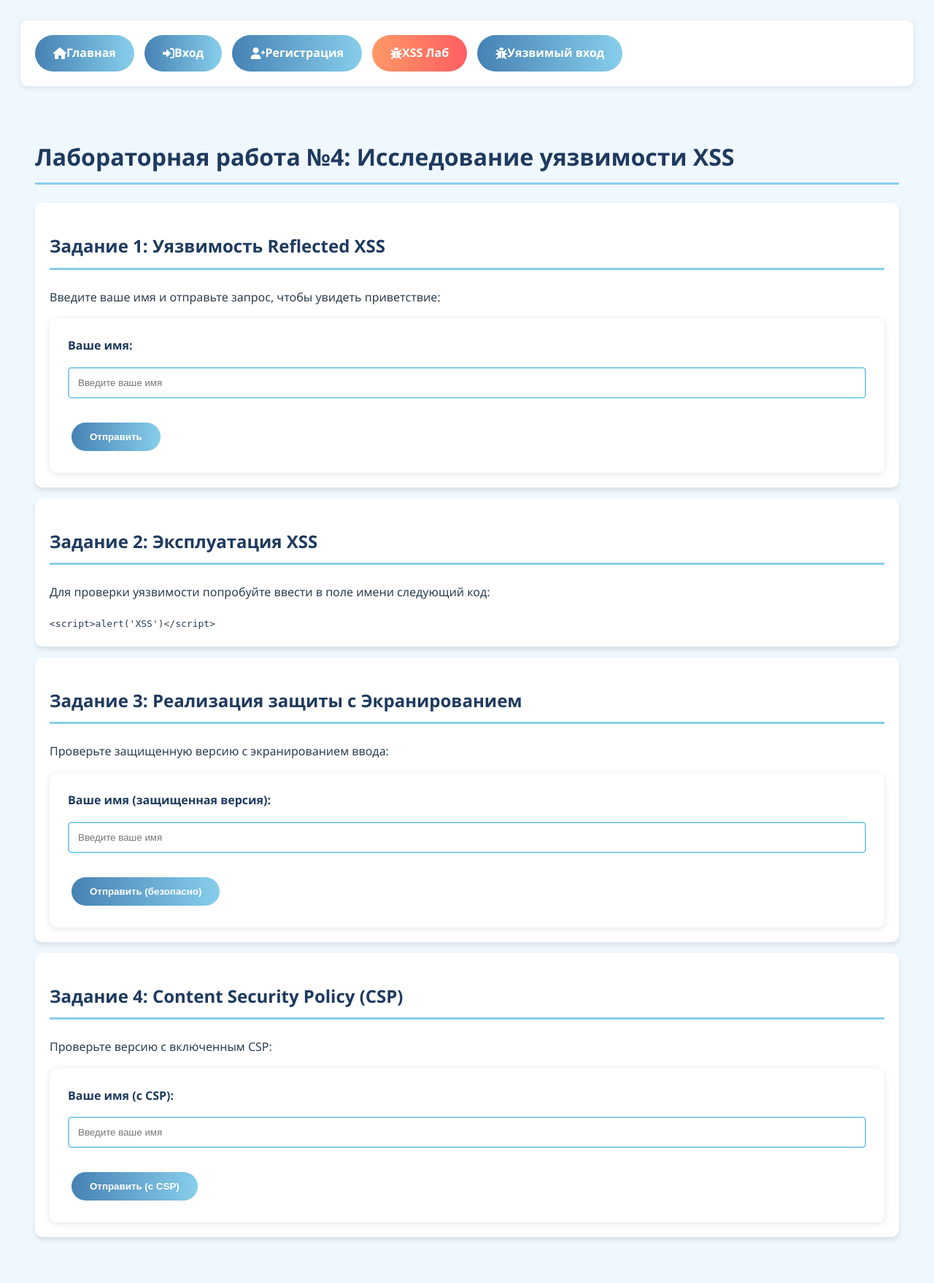
After one commit to SpaceM1x/StudyCenter, a Flask app: page /xss_lab in a window 1280 px wide. The commit adds this page. Shown: the whole page at 73% size. Run offline with Flask 3, Linux system fonts and the light colour scheme.

Commit message:
Рабочее 4

```diff
--- a/app.py
+++ b/app.py
@@ -2,6 +2,7 @@ from flask import Flask, request, redirect, url_for, render_template, session, f
 from werkzeug.security import generate_password_hash, check_password_hash
 import sqlite3
 from functools import wraps  # Добавлен недостающий импорт
+from markupsafe import escape
 
 app = Flask(__name__)
 app.secret_key = 'your_secret_key_here'
@@ -253,6 +254,59 @@ def vuln_login():
 
     return render_template('vuln_login.html')
 
+
+# Лабораторная работа по XSS
+@app.route('/xss_lab')
+def xss_lab():
+    greeting = request.args.get('greeting', None)
+    safe_greeting = request.args.get('safe_greeting', None)
+    csp_greeting = request.args.get('csp_greeting', None)
+    return render_template('xss_lab.html',
+                           greeting=greeting,
+                           safe_greeting=safe_greeting,
+                           csp_greeting=csp_greeting)
+
+
+# Задание 1: Уязвимость Reflected XSS
+@app.route('/xss_reflected')
+def xss_reflected():
+    name = request.args.get('name', 'Гость')
+    greeting = f'<h1>Привет, {name}!</h1>'
+    return redirect(url_for('xss_lab', greeting=greeting))
+
+
+# Задание 3: Защита с помощью экранирования
+@app.route('/xss_protected')
+def xss_protected():
+    name = escape(request.args.get('name', 'Гость'))
+    safe_greeting = f'<h1>Привет, {name}!</h1>'
+    return redirect(url_for('xss_lab', safe_greeting=safe_greeting))
+
+
+# Задание 4: Защита с использованием CSP
+@app.route('/xss_csp')
+def xss_csp():
+    name = request.args.get('name', 'Гость')
+
+    # Преобразуем HTML-теги для отображения как текст
+    display_name = name.replace('<', '&lt;').replace('>', '&gt;')
+
+    # При этом сохраняем структуру HTML для заголовка
+    greeting = f'<h1>Привет, {display_name}!</h1>'
+
+    # Рендерим шаблон напрямую
+    response = render_template('xss_lab.html',
+                               greeting=None,
+                               safe_greeting=None,
+                               csp_greeting=greeting)
+
+    # Добавляем заголовок CSP
+    response = app.make_response(response)
+    response.headers[
+        'Content-Security-Policy'] = "default-src 'self'; style-src 'self' 'unsafe-inline'; script-src 'none'"
+
+    return response
+
 # Выход
 @app.route('/logout')
 def logout():
--- a/templates/base.html
+++ b/templates/base.html
@@ -16,19 +16,25 @@
         <a href="{{ url_for('logout') }}" class="button">
             <i class="fas fa-sign-out-alt"></i> Выход
         </a>
-    {% else %}
+        {% else %}
         <a href="{{ url_for('login') }}" class="button">
             <i class="fas fa-sign-in-alt"></i> Вход
         </a>
         <a href="{{ url_for('register') }}" class="button">
             <i class="fas fa-user-plus"></i> Регистрация
         </a>
-    {% endif %}
-    {% if 'user_id' not in session %}
+        {% endif %}
+
+        <!-- Добавляем кнопку для XSS лабораторной работы -->
+        <a href="{{ url_for('xss_lab') }}" class="button" style="background: linear-gradient(to right, #ff9966, #ff5e62);">
+            <i class="fas fa-bug"></i> XSS Лаб
+        </a>
+
+        {% if 'user_id' not in session %}
         <a href="{{ url_for('vuln_login') }}" class="button button-warning">
             <i class="fas fa-bug"></i> Уязвимый вход
         </a>
-    {% endif %}
+        {% endif %}
     </div>
     {% with messages = get_flashed_messages(with_categories=true) %}
         {% if messages %}
--- /dev/null
+++ b/templates/xss_lab.html
@@ -0,0 +1,66 @@
+{% extends "base.html" %}
+{% block title %}XSS Лабораторная работа{% endblock %}
+
+{% block content %}
+<h1>Лабораторная работа №4: Исследование уязвимости XSS</h1>
+
+<div class="card">
+    <h2>Задание 1: Уязвимость Reflected XSS</h2>
+    <p>Введите ваше имя и отправьте запрос, чтобы увидеть приветствие:</p>
+    <form action="{{ url_for('xss_reflected') }}" method="get">
+        <div class="form-group">
+            <label for="name">Ваше имя:</label>
+            <input type="text" id="name" name="name" placeholder="Введите ваше имя">
+        </div>
+        <button type="submit" class="button">Отправить</button>
+    </form>
+    {% if greeting %}
+    <div class="card">
+        <h3>Результат:</h3>
+        {{ greeting|safe }}
+    </div>
+    {% endif %}
+</div>
+
+<div class="card">
+    <h2>Задание 2: Эксплуатация XSS</h2>
+    <p>Для проверки уязвимости попробуйте ввести в поле имени следующий код:</p>
+    <code>&lt;script&gt;alert('XSS')&lt;/script&gt;</code>
+</div>
+
+<div class="card">
+    <h2>Задание 3: Реализация защиты с Экранированием</h2>
+    <p>Проверьте защищенную версию с экранированием ввода:</p>
+    <form action="{{ url_for('xss_protected') }}" method="get">
+        <div class="form-group">
+            <label for="name_safe">Ваше имя (защищенная версия):</label>
+            <input type="text" id="name_safe" name="name" placeholder="Введите ваше имя">
+        </div>
+        <button type="submit" class="button">Отправить (безопасно)</button>
+    </form>
+    {% if safe_greeting %}
+    <div class="card">
+        <h3>Результат (безопасный):</h3>
+        {{ safe_greeting|safe }}
+    </div>
+    {% endif %}
+</div>
+
+<div class="card">
+    <h2>Задание 4: Content Security Policy (CSP)</h2>
+    <p>Проверьте версию с включенным CSP:</p>
+    <form action="{{ url_for('xss_csp') }}" method="get">
+        <div class="form-group">
+            <label for="name_csp">Ваше имя (с CSP):</label>
+            <input type="text" id="name_csp" name="name" placeholder="Введите ваше имя">
+        </div>
+        <button type="submit" class="button">Отправить (с CSP)</button>
+    </form>
+    {% if csp_greeting %}
+    <div class="card">
+        <h3>Результат (с CSP):</h3>
+        {{ csp_greeting|safe }}
+    </div>
+    {% endif %}
+</div>
+{% endblock %}
```
